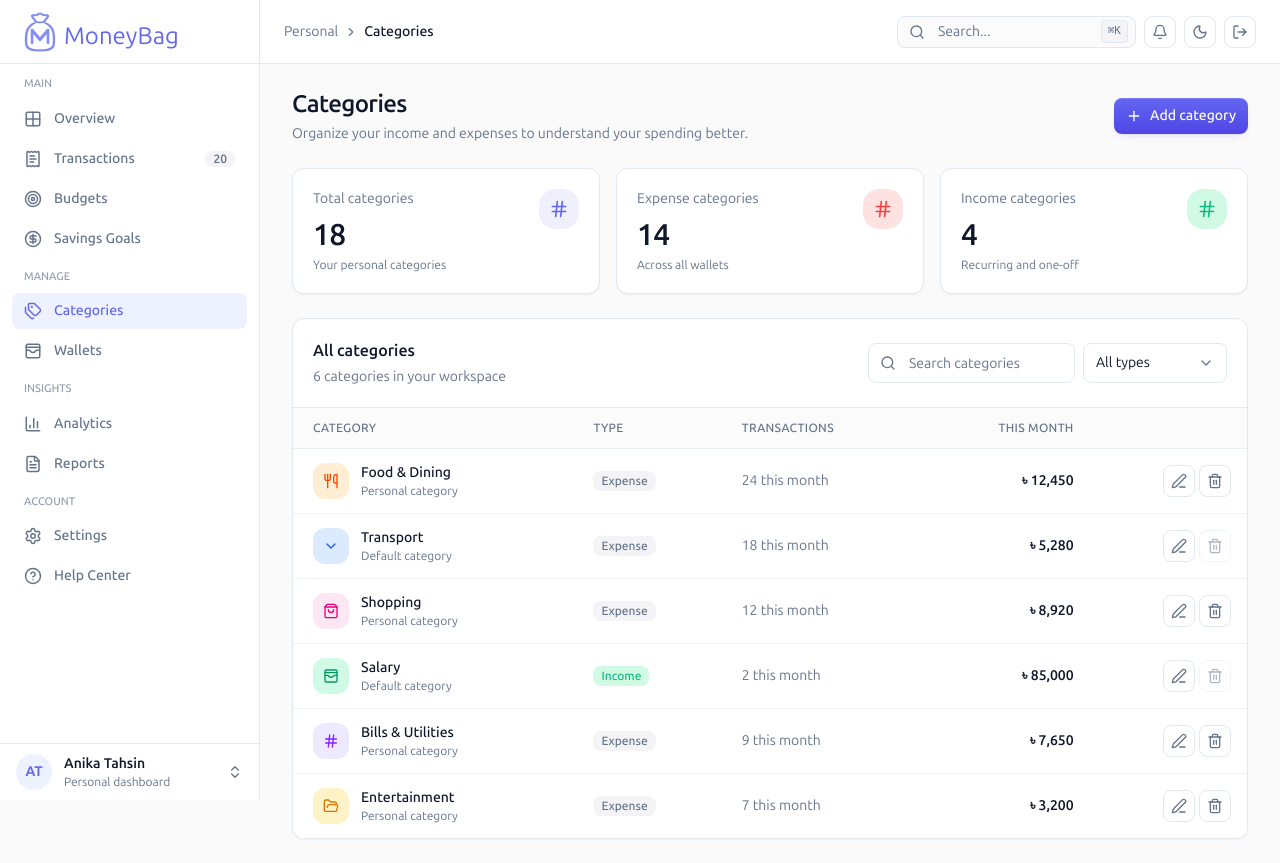
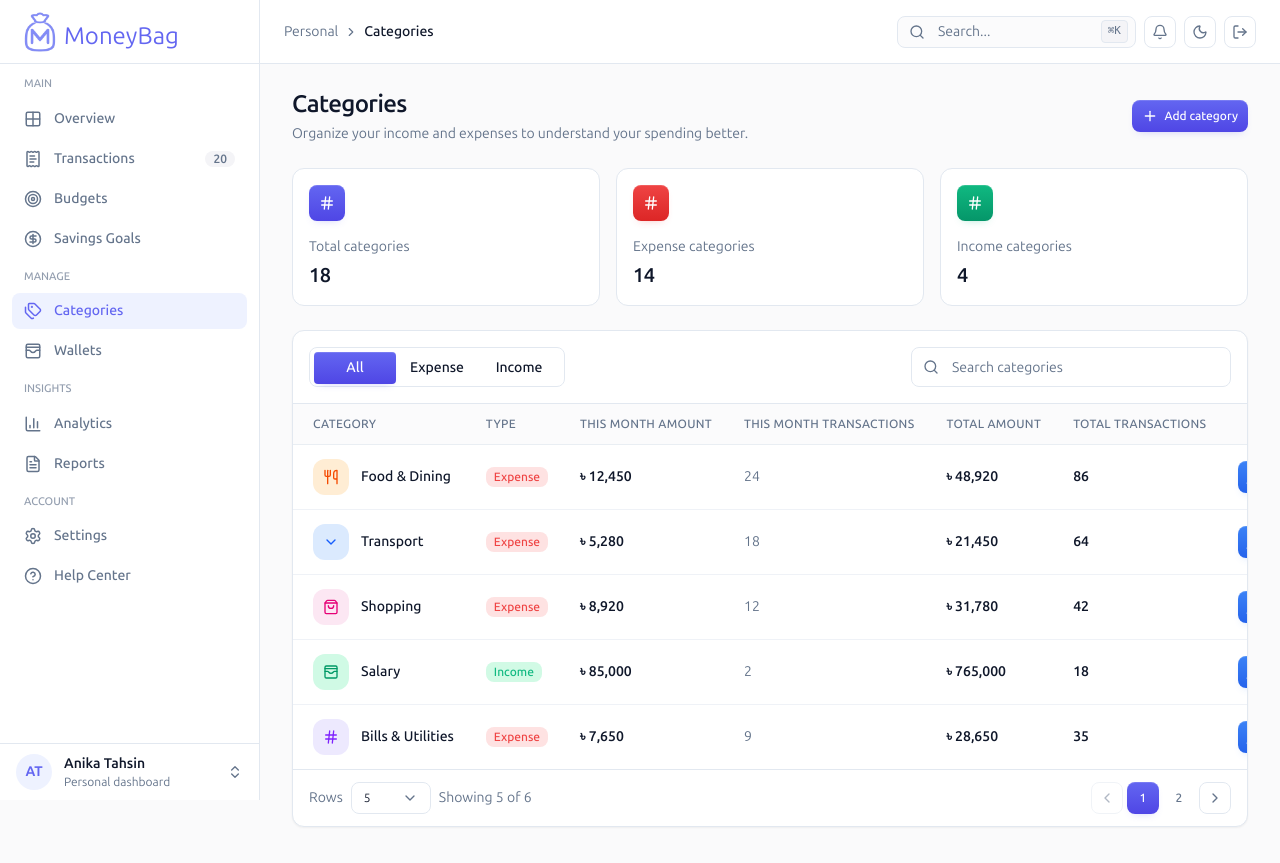
Before and after one commit to mdnuruzzamannirob/moneybag, a Next.js app: page /categories in a window 1280 px wide. Built offline with nearby package versions, Linux system fonts and the light colour scheme.

Commit message:
feat: enhance categories page with pagination, improved filtering, and additional statistics

```diff
--- a/src/app/(dashboard)/categories/page.tsx
+++ b/src/app/(dashboard)/categories/page.tsx
@@ -1,14 +1,18 @@
 'use client';
 
-import { useMemo, useState } from 'react';
 import {
   AppBadge,
   AppButton,
   AppCard,
+  AppConfirmDialog,
+  AppField,
   AppInput,
   AppModal,
   AppPageHeader,
+  AppPagination,
+  AppSegmentedControl,
   AppSelect,
+  AppStatCard,
   AppTable,
 } from '@/components/app-ui';
 import {
@@ -25,6 +29,7 @@ import {
   WalletCards,
   X,
 } from 'lucide-react';
+import { useMemo, useState } from 'react';
 
 const categories = [
   {
@@ -35,6 +40,8 @@ const categories = [
     color: 'bg-orange-100 text-orange-600',
     transactions: 24,
     amount: '৳ 12,450',
+    totalTransactions: 86,
+    totalAmount: '৳ 48,920',
     system: false,
   },
   {
@@ -45,6 +52,8 @@ const categories = [
     color: 'bg-blue-100 text-blue-600',
     transactions: 18,
     amount: '৳ 5,280',
+    totalTransactions: 64,
+    totalAmount: '৳ 21,450',
     system: true,
   },
   {
@@ -55,6 +64,8 @@ const categories = [
     color: 'bg-pink-100 text-pink-600',
     transactions: 12,
     amount: '৳ 8,920',
+    totalTransactions: 42,
+    totalAmount: '৳ 31,780',
     system: false,
   },
   {
@@ -65,6 +76,8 @@ const categories = [
     color: 'bg-emerald-100 text-emerald-600',
     transactions: 2,
     amount: '৳ 85,000',
+    totalTransactions: 18,
+    totalAmount: '৳ 765,000',
     system: true,
   },
   {
@@ -75,6 +88,8 @@ const categories = [
     color: 'bg-violet-100 text-violet-600',
     transactions: 9,
     amount: '৳ 7,650',
+    totalTransactions: 35,
+    totalAmount: '৳ 28,650',
     system: false,
   },
   {
@@ -85,6 +100,8 @@ const categories = [
     color: 'bg-amber-100 text-amber-600',
     transactions: 7,
     amount: '৳ 3,200',
+    totalTransactions: 27,
+    totalAmount: '৳ 14,900',
     system: false,
   },
 ];
@@ -93,6 +110,11 @@ export default function Page() {
   const [query, setQuery] = useState('');
   const [type, setType] = useState('all');
   const [open, setOpen] = useState(false);
+  const [page, setPage] = useState(1);
+  const [pageSize, setPageSize] = useState(5);
+  const [editing, setEditing] = useState<(typeof categories)[number] | null>(null);
+  const [deleting, setDeleting] = useState<(typeof categories)[number] | null>(null);
+  const [categoryName, setCategoryName] = useState('');
   const filtered = useMemo(
     () =>
       categories.filter(
@@ -102,68 +124,76 @@ export default function Page() {
       ),
     [query, type],
   );
+  const pageCount = Math.max(1, Math.ceil(filtered.length / pageSize));
+  const safePage = Math.min(page, pageCount);
+  const visible = filtered.slice((safePage - 1) * pageSize, safePage * pageSize);
   return (
     <main className="space-y-6">
       <AppPageHeader
         title="Categories"
         description="Organize your income and expenses to understand your spending better."
         actions={
-          <AppButton onClick={() => setOpen(true)}>
+          <AppButton
+            onClick={() => {
+              setEditing(null);
+              setCategoryName('');
+              setOpen(true);
+            }}
+            size="sm"
+          >
             <Plus /> Add category
           </AppButton>
         }
       />
       <div className="grid gap-4 sm:grid-cols-3">
-        {[
-          ['Total categories', '18', 'Your personal categories', 'bg-primary/10 text-primary'],
-          ['Expense categories', '14', 'Across all wallets', 'bg-danger-soft text-danger'],
-          ['Income categories', '4', 'Recurring and one-off', 'bg-success-soft text-success'],
-        ].map(([label, value, note, tone]) => (
-          <AppCard
-            key={label}
-            className="relative overflow-hidden transition-all duration-200 hover:-translate-y-0.5 hover:shadow-md"
-          >
-            <div
-              className={`absolute right-5 top-5 grid size-10 place-items-center rounded-xl ${tone}`}
-            >
-              <Hash className="size-5" />
-            </div>
-            <p className="text-sm text-muted-foreground">{label}</p>
-            <p className="mt-2 text-3xl font-semibold tracking-tight">{value}</p>
-            <p className="mt-1 text-xs text-muted-foreground">{note}</p>
-          </AppCard>
-        ))}
+        <AppStatCard icon={<Hash />} label="Total categories" value="18" />
+        <AppStatCard icon={<Hash />} label="Expense categories" tone="danger" value="14" />
+        <AppStatCard icon={<Hash />} label="Income categories" tone="success" value="4" />
       </div>
       <AppCard padding="none" className="overflow-hidden">
-        <div className="flex flex-col gap-4 border-b border-border p-5 sm:flex-row sm:items-center sm:justify-between">
-          <div>
-            <h2 className="font-semibold">All categories</h2>
-            <p className="mt-1 text-sm text-muted-foreground">
-              {filtered.length} categories in your workspace
-            </p>
-          </div>
-          <div className="flex flex-col gap-2 sm:flex-row">
+        <div className="flex flex-col gap-3 border-b border-border p-4 lg:flex-row lg:items-center lg:justify-between">
+          <AppSegmentedControl
+            className="w-full sm:w-72 lg:w-64 lg:shrink-0"
+            onValueChange={(value) => {
+              if (value === 'all' || value === 'expense' || value === 'income') {
+                setType(value);
+                setPage(1);
+              }
+            }}
+            options={[
+              { label: 'All', value: 'all' },
+              { label: 'Expense', value: 'expense' },
+              { label: 'Income', value: 'income' },
+            ]}
+            value={type}
+          />
+          <div className="flex min-w-0 flex-col gap-2 sm:flex-row sm:items-center lg:justify-end">
             <AppInput
+              className="pr-8!"
+              containerClassName="w-full sm:w-80"
               value={query}
               onChange={(e) => setQuery(e.target.value)}
               placeholder="Search categories"
               leading={<Search />}
-            />
-            <AppSelect
-              ariaLabel="Filter category type"
-              value={type}
-              onValueChange={(v) => setType(v ?? 'all')}
-              options={[
-                { label: 'All types', value: 'all' },
-                { label: 'Expense', value: 'expense' },
-                { label: 'Income', value: 'income' },
-              ]}
-              triggerClassName="sm:w-36"
+              trailing={
+                query ? (
+                  <AppButton
+                    aria-label="Clear category search"
+                    className="size-5! rounded-sm! p-0!"
+                    onClick={() => setQuery('')}
+                    size="icon-xs"
+                    tone="ghost"
+                  >
+                    <X />
+                  </AppButton>
+                ) : null
+              }
             />
           </div>
         </div>
         <AppTable
-          rows={filtered}
+          className="rounded-none border-x-0 border-b-0"
+          rows={visible}
           getRowKey={(row) => row.id}
           columns={[
             {
@@ -176,9 +206,6 @@ export default function Page() {
                   </span>
                   <div>
                     <p className="font-medium">{row.name}</p>
-                    <p className="text-xs text-muted-foreground">
-                      {row.system ? 'Default category' : 'Personal category'}
-                    </p>
                   </div>
                 </div>
               ),
@@ -187,38 +214,56 @@ export default function Page() {
               key: 'type',
               header: 'Type',
               render: (row) => (
-                <AppBadge status={row.type === 'Income' ? 'success' : 'neutral'}>
+                <AppBadge status={row.type === 'Income' ? 'success' : 'danger'}>
                   {row.type}
                 </AppBadge>
               ),
             },
             {
-              key: 'transactions',
-              header: 'Transactions',
-              render: (row) => (
-                <span className="text-muted-foreground">{row.transactions} this month</span>
-              ),
+              key: 'amount',
+              header: 'This month amount',
+              render: (row) => <span className="font-semibold">{row.amount}</span>,
             },
             {
-              key: 'amount',
-              header: 'This month',
-              align: 'right',
-              render: (row) => <span className="font-semibold">{row.amount}</span>,
+              key: 'transactions',
+              header: 'This month transactions',
+              render: (row) => <span className="text-muted-foreground">{row.transactions}</span>,
             },
+            {
+              key: 'totalAmount',
+              header: 'Total amount',
+              render: (row) => <span className="font-semibold">{row.totalAmount}</span>,
+            },
+
+            {
+              key: 'totalTransactions',
+              header: 'Total transactions',
+              render: (row) => <span className="font-semibold">{row.totalTransactions}</span>,
+            },
+
             {
               key: 'actions',
               header: '',
               align: 'right',
               render: (row) => (
                 <div className="flex justify-end gap-1">
-                  <AppButton size="icon-sm" tone="secondary" aria-label={`Edit ${row.name}`}>
+                  <AppButton
+                    size="icon-sm"
+                    tone="info"
+                    aria-label={`Edit ${row.name}`}
+                    onClick={() => {
+                      setEditing(row);
+                      setCategoryName(row.name);
+                      setOpen(true);
+                    }}
+                  >
                     <Edit3 />
                   </AppButton>
                   <AppButton
                     size="icon-sm"
-                    tone="secondary"
+                    tone="danger"
                     aria-label={`Delete ${row.name}`}
-                    disabled={row.system}
+                    onClick={() => setDeleting(row)}
                   >
                     <Trash2 />
                   </AppButton>
@@ -227,30 +272,69 @@ export default function Page() {
             },
           ]}
         />
+        <footer className="flex flex-col gap-3 border-t border-border px-4 py-3 text-sm text-muted-foreground sm:flex-row sm:items-center sm:justify-between">
+          <div className="flex flex-wrap items-center gap-2">
+            <span>Rows</span>
+            <AppSelect
+              onValueChange={(value) => {
+                setPageSize(Number(value ?? 5));
+                setPage(1);
+              }}
+              options={[5, 10, 20, 30, 50].map((value) => ({
+                label: `${value}`,
+                value: `${value}`,
+              }))}
+              size="sm"
+              triggerClassName="w-20"
+              value={`${pageSize}`}
+            />
+            <span>
+              Showing {visible.length} of {filtered.length}
+            </span>
+          </div>
+          <AppPagination onPageChange={setPage} page={safePage} totalPages={pageCount} />
+        </footer>
       </AppCard>
       <AppModal
         open={open}
         onOpenChange={setOpen}
-        title="Add category"
-        description="Create a category for your transactions."
+        title={editing ? 'Edit category' : 'Add category'}
+        description={
+          editing ? 'Update this category details.' : 'Create a category for your transactions.'
+        }
         footer={
           <>
-            <AppButton tone="secondary" onClick={() => setOpen(false)}>
+            <AppButton
+              tone="secondary"
+              onClick={() => {
+                setOpen(false);
+                setEditing(null);
+                setCategoryName('');
+              }}
+            >
               Cancel
             </AppButton>
-            <AppButton onClick={() => setOpen(false)}>
-              <Check /> Create category
+            <AppButton
+              onClick={() => {
+                setOpen(false);
+                setEditing(null);
+                setCategoryName('');
+              }}
+            >
+              <Check /> {editing ? 'Save changes' : 'Create category'}
             </AppButton>
           </>
         }
       >
         <div className="space-y-4">
-          <label className="block space-y-1.5 text-sm font-medium">
-            Category name
-            <AppInput placeholder="e.g. Health & wellness" />
-          </label>
-          <label className="block space-y-1.5 text-sm font-medium">
-            Category type
+          <AppField label="Category name" required>
+            <AppInput
+              onChange={(event) => setCategoryName(event.target.value)}
+              placeholder="e.g. Health & wellness"
+              value={categoryName}
+            />
+          </AppField>
+          <AppField label="Category type">
             <AppSelect
               ariaLabel="Category type"
               options={[
@@ -259,9 +343,17 @@ export default function Page() {
               ]}
               placeholder="Select type"
             />
-          </label>
+          </AppField>
         </div>
       </AppModal>
+      <AppConfirmDialog
+        open={Boolean(deleting)}
+        onOpenChange={(nextOpen) => !nextOpen && setDeleting(null)}
+        title="Delete category?"
+        description={`This will remove ${deleting?.name ?? 'this category'} from your workspace.`}
+        confirmLabel="Delete category"
+        onConfirm={() => setDeleting(null)}
+      />
     </main>
   );
 }
--- a/src/components/app-ui/app-field.tsx
+++ b/src/components/app-ui/app-field.tsx
@@ -13,7 +13,7 @@ export function AppField({ children, description, error, label, required }: AppF
     <Field className="gap-2" data-invalid={Boolean(error)}>
       <FieldLabel>
         {label}
-        {required ? <span className="text-destructive"> *</span> : null}
+        {required ? <span className="text-destructive">*</span> : null}
       </FieldLabel>
       {children}
       {description ? <FieldDescription>{description}</FieldDescription> : null}
--- a/src/components/app-ui/app-select.tsx
+++ b/src/components/app-ui/app-select.tsx
@@ -38,12 +38,14 @@ export function AppSelect({
   placeholder = 'Select an option',
   size = 'default',
   triggerClassName,
+  defaultValue,
+  value,
   ...props
 }: AppSelectProps) {
   const [internalValue, setInternalValue] = useState<string | null>(
-    typeof props.defaultValue === 'string' ? props.defaultValue : null,
+    typeof defaultValue === 'string' ? defaultValue : null,
   );
-  const currentValue = typeof props.value === 'string' ? props.value : internalValue;
+  const currentValue = typeof value === 'string' ? value : internalValue;
   const selectedOption = currentValue
     ? options.find((option) => option.value === currentValue)
     : undefined;
@@ -54,6 +56,7 @@ export function AppSelect({
   return (
     <Select
       {...props}
+      value={currentValue}
       onValueChange={(value) => selectOption(typeof value === 'string' ? value : null)}
     >
       <SelectTrigger
--- a/src/components/user/finance-dialog.tsx
+++ b/src/components/user/finance-dialog.tsx
@@ -1,6 +1,6 @@
 'use client';
 
-import { Ellipsis, Pencil, Trash2 } from 'lucide-react';
+import { Edit3, Ellipsis, Trash2 } from 'lucide-react';
 import { useState } from 'react';
 
 import {
@@ -328,17 +328,26 @@ export function ConfirmDialog({
   );
 }
 
-export function RowMenu({ kind }: { kind: 'transaction' | 'budget' | 'goal' }) {
+export function RowMenu({
+  inline = false,
+  kind,
+}: {
+  inline?: boolean;
+  kind: 'transaction' | 'budget' | 'goal';
+}) {
   const [dialog, setDialog] = useState<'edit' | 'delete' | null>(null);
   return (
     <>
-      <AppDropdownMenu
+      {inline ? <div className="flex justify-end gap-1">
+        <AppButton aria-label={`Edit ${kind}`} onClick={() => setDialog('edit')} size="icon-sm" tone="info">
+          <Edit3 />
+        </AppButton>
+        <AppButton aria-label={`Delete ${kind}`} onClick={() => setDialog('delete')} size="icon-sm" tone="danger">
+          <Trash2 />
+        </AppButton>
+      </div> : <AppDropdownMenu
         items={[
-          {
-            icon: <Pencil />,
-            label: 'Edit',
-            onSelect: () => setDialog('edit'),
-          },
+          { icon: <Edit3 />, label: 'Edit', onSelect: () => setDialog('edit') },
           {
             icon: <Trash2 />,
             label: 'Delete',
@@ -347,12 +356,8 @@ export function RowMenu({ kind }: { kind: 'transaction' | 'budget' | 'goal' }) {
             variant: 'destructive',
           },
         ]}
-        trigger={
-          <AppButton aria-label="More actions" size="icon-xs" tone="secondary">
-            <Ellipsis />
-          </AppButton>
-        }
-      />
+        trigger={<AppButton aria-label="More actions" size="icon-xs" tone="secondary"><Ellipsis /></AppButton>}
+      />}
       {dialog === 'edit' ? (
         <FinanceDialog editing kind={kind} onClose={() => setDialog(null)} />
       ) : null}
--- a/src/components/user/finance-pages.tsx
+++ b/src/components/user/finance-pages.tsx
@@ -47,6 +47,7 @@ type Transaction = {
   wallet: string;
   date: string;
   amount: number;
+  note: string;
   type: 'income' | 'expense';
   icon: string;
   color: string;
@@ -80,6 +81,7 @@ const txSeed: Transaction[] = [
     wallet: 'BRAC Bank',
     date: '28 Jul, 2026',
     amount: 85000,
+    note: 'Monthly salary deposit',
     type: 'income',
     icon: 'S',
     color: '#10b981',
@@ -91,6 +93,7 @@ const txSeed: Transaction[] = [
     wallet: 'Cash',
     date: '26 Jul, 2026',
     amount: 2450,
+    note: 'Weekly grocery run',
     type: 'expense',
     icon: 'F',
     color: '#f59e0b',
@@ -102,6 +105,7 @@ const txSeed: Transaction[] = [
     wallet: 'bKash',
     date: '25 Jul, 2026',
     amount: 320,
+    note: 'Ride to client meeting',
     type: 'expense',
     icon: 'T',
     color: '#3b82f6',
@@ -113,6 +117,7 @@ const txSeed: Transaction[] = [
     wallet: 'BRAC Bank',
     date: '24 Jul, 2026',
     amount: 18200,
+    note: 'July freelance invoice',
     type: 'income',
     icon: 'F',
     color: '#8b5cf6',
@@ -124,6 +129,7 @@ const txSeed: Transaction[] = [
     wallet: 'City Bank Card',
     date: '24 Jul, 2026',
     amount: 650,
+    note: 'Monthly entertainment plan',
     type: 'expense',
     icon: 'E',
     color: '#ec4899',
@@ -135,6 +141,7 @@ const txSeed: Transaction[] = [
     wallet: 'bKash',
     date: '22 Jul, 2026',
     amount: 1840,
+    note: 'July utility payment',
     type: 'expense',
     icon: 'B',
     color: '#ef4444',
@@ -296,8 +303,17 @@ export function TransactionsPage() {
       key: 'category',
       header: 'Category',
       render: (item) => (
-        <AppBadge className="rounded-md" status={item.type === 'income' ? 'success' : 'neutral'}>
+        <AppBadge className="rounded-md" status="neutral">
           {item.category}
+        </AppBadge>
+      ),
+    },
+    {
+      key: 'type',
+      header: 'Type',
+      render: (item) => (
+        <AppBadge className="rounded-md" status={item.type === 'income' ? 'success' : 'danger'}>
+          {item.type === 'income' ? 'Income' : 'Expense'}
         </AppBadge>
       ),
     },
@@ -317,7 +333,7 @@ export function TransactionsPage() {
       header: 'Amount',
       render: (item) => <TransactionAmount item={item} />,
     },
-    { align: 'right', key: 'actions', header: '', render: () => <RowMenu kind="transaction" /> },
+    { align: 'right', key: 'actions', header: '', render: () => <RowMenu inline kind="transaction" /> },
   ];
 
   return (
@@ -404,7 +420,7 @@ export function TransactionsPage() {
         </div>
         <div className="hidden md:block">
           <AppTable
-            className="rounded-none border-x-0 border-b-0"
+            className="rounded-none border-x-0 border-b-0 border-t border-border"
             columns={columns}
             empty="No transactions match your filters."
             getRowKey={(row) => row.id}
@@ -452,19 +468,9 @@ export function TransactionsPage() {
 
 function TransactionIdentity({ item }: { item: Transaction }) {
   return (
-    <div className="flex items-center gap-3">
-      <span
-        className="grid size-9 shrink-0 place-items-center rounded-lg text-xs font-semibold"
-        style={{ backgroundColor: `${item.color}1c`, color: item.color }}
-      >
-        {item.icon}
-      </span>
-      <span className="min-w-0">
-        <span className="block truncate font-medium">{item.title}</span>
-        <span className="mt-0.5 block text-xs text-muted-foreground">
-          {item.type === 'income' ? 'Income received' : 'Expense recorded'}
-        </span>
-      </span>
+    <div className="min-w-0">
+      <div className="truncate font-medium">{item.title}</div>
+      <div className="mt-1 truncate text-xs leading-4 text-muted-foreground">{item.note}</div>
     </div>
   );
 }
@@ -485,7 +491,7 @@ function TransactionMobile({ item }: { item: Transaction }) {
       <span className="ml-auto shrink-0">
         <TransactionAmount item={item} />
       </span>
-      <RowMenu kind="transaction" />
+      <RowMenu inline kind="transaction" />
     </div>
   );
 }
```
